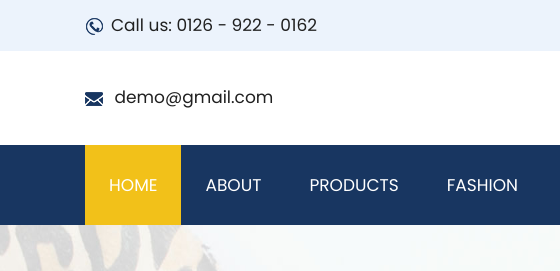
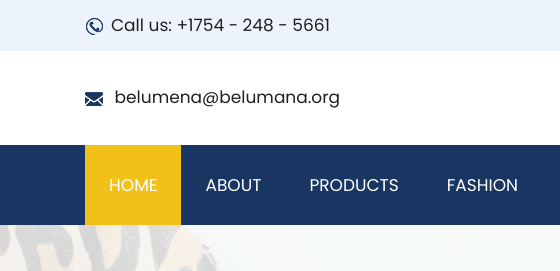
Before and after one commit to gaetlo14/gretch-onlne-store, a plain HTML site: page index.html in a window 1280 px wide. Shown: the top 271 px of the page, 0-560 px from the left. Drawn offline with nearby package versions, Linux system fonts and the light colour scheme; files whose address does not match are found by name.

Commit message:
dev branch

```diff
--- a/index.html
+++ b/index.html
@@ -45,7 +45,7 @@
                   <div class="row">
                      <div class="col-md-4">
                         <ul class="conta_icon ">
-                           <li><a href="#"><img src="images/call.png" alt="#"/>Call us: 0126 - 922 - 0162</a> </li>
+                           <li><a href="#"><img src="images/call.png" alt="#"/>Call us: +1754 - 248 - 5661</a> </li>
                         </ul>
                      </div>
                      <div class="col-md-4">
@@ -84,7 +84,7 @@
                   <div class="row d_flex">
                      <div class="col-md-4">
                         <ul class="conta_icon d_none1">
-                           <li><a href="#"><img src="images/email.png" alt="#"/> demo@gmail.com</a> </li>
+                           <li><a href="#"><img src="images/email.png" alt="#"/> belumena@belumana.org</a> </li>
                         </ul>
                      </div>
                      <div class="col-md-4">
```
